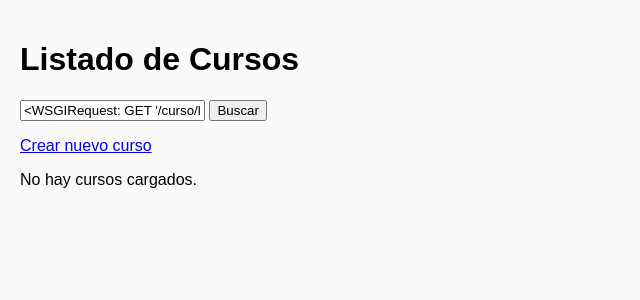
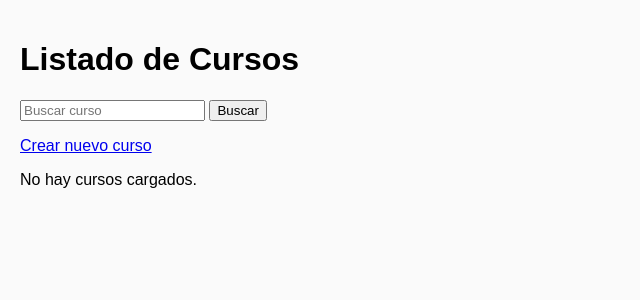
Before and after one commit to Mari4n24/Curso_idiomas_MariangelRoman, a Django app: page /curso/listar/ in a window 1280 px wide. Shown: the part 48-348 px from the top of the page, without its empty margins (0-640 px from the left). Run offline with Django 5.2, Linux system fonts and the light colour scheme; the visitor is signed in with stand-in values (Sample User, id 1); data that the repository does not hold is empty.

Commit message:
Se corrigió el input del formulario de búsqueda

```diff
--- a/curso/templates/curso/listar_curso.html
+++ b/curso/templates/curso/listar_curso.html
@@ -7,7 +7,7 @@
 <h1>Listado de Cursos</h1>
 
 <form action="" method="get">
-    <input type="text" name="buscar" placeholder="Buscar curso" value="{{ request|default:"" }}">
+    <input type="text" name="q" placeholder="Buscar curso" value="{{ request.GET.q|default:"" }}">
     <button type="submit">Buscar</button>
 </form>
 
```
